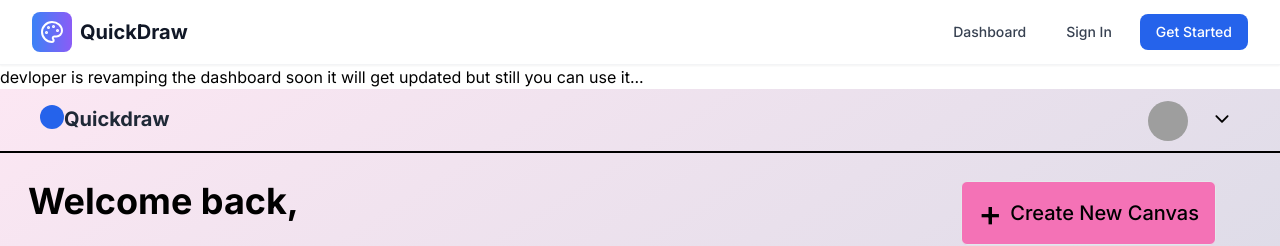
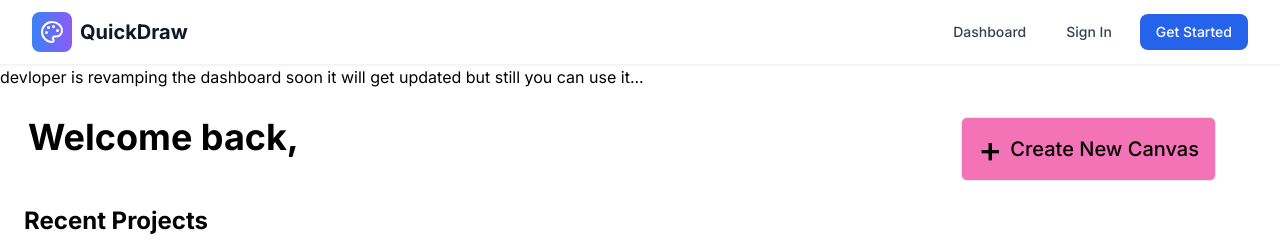
Before and after one commit to kumar2aman/QuickDraw, a Next.js app: page /dashboard in a window 1280 px wide. Shown: the top 246 px of the page. Built offline with nearby package versions, Linux system fonts and the light colour scheme; no server answers; the database is empty; grey boxes are pictures that could not be loaded.

Commit message:
updating the dashboard

```diff
--- a/components/dashboard.tsx
+++ b/components/dashboard.tsx
@@ -14,18 +14,9 @@ export default function Dashboard() {
   return (
     <>
     <div>devloper is revamping the dashboard soon it will get updated but still you can use it...</div>
-      <div className="w-full min-h-screen bg-gradient-to-br from-pink-100 to-slate-300">
-        <div className="  w-full h-16 border-b-2 border-black">
-          <div className="flex items-center justify-between  py-2 px-10 ">
-            <div className="flex">
-            <div className="w-6 h-6 bg-blue-600 rounded-full"></div>
-            <span className="text-xl font-bold text-gray-800">Quickdraw</span>
 
-            </div>
-            <DropdownMenuDemo/>
 
-          </div>
-        </div>
+
 
         <main>
 
@@ -44,7 +35,7 @@ export default function Dashboard() {
             <Canvascards />
           </div>
         </main>
-      </div>
+
     </>
   );
 }
```
